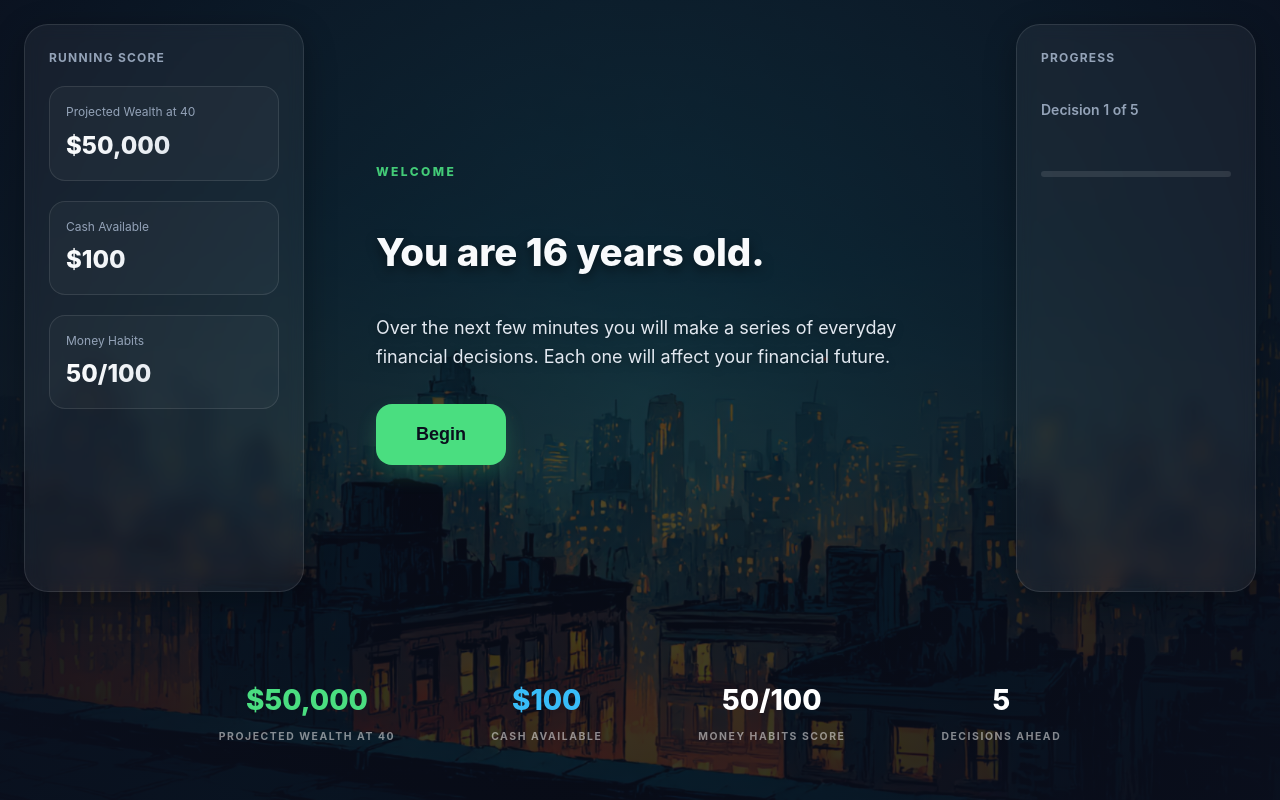
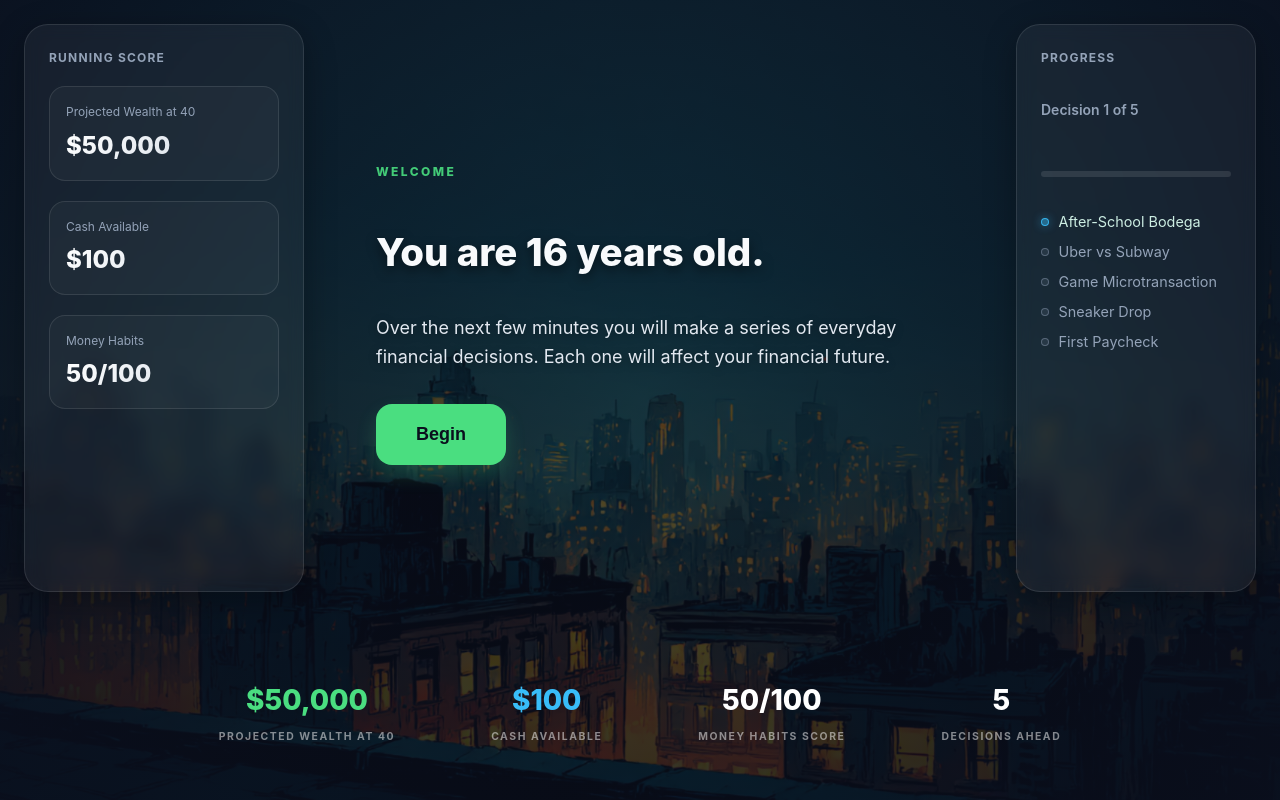
Before and after one commit to Abdibaye/financial-decision-game, a React (Vite) app: page / in a window 1280 px wide. Both pictures are taken after a click on the button "Start". Built offline with nearby package versions, Linux system fonts and the light colour scheme.

Commit message:
feat: Add scenario progress list with completion indicators and styling

```diff
--- a/src/App.css
+++ b/src/App.css
@@ -273,6 +273,54 @@ h2 {
   font-size: 0.875rem;
   font-weight: 600;
   color: var(--text-muted);
+}
+
+.scenario-progress-list {
+  list-style: none;
+  margin: 0;
+  padding: 0;
+  display: flex;
+  flex-direction: column;
+  gap: 0.75rem;
+}
+
+.scenario-progress-item {
+  display: flex;
+  align-items: center;
+  gap: 0.6rem;
+  color: var(--text-muted);
+  font-size: 0.9rem;
+}
+
+.scenario-toggle {
+  width: 8px;
+  height: 8px;
+  border-radius: 50%;
+  border: 1px solid rgba(148, 163, 184, 0.45);
+  background: rgba(148, 163, 184, 0.12);
+  flex-shrink: 0;
+  transition: all 0.2s ease;
+}
+
+.scenario-progress-item.is-complete .scenario-toggle {
+  border-color: rgba(74, 222, 128, 0.95);
+  background: var(--accent-primary);
+  box-shadow: 0 0 12px rgba(74, 222, 128, 0.6);
+}
+
+.scenario-progress-item.is-complete,
+.scenario-progress-item.is-current {
+  color: #cdeee3;
+}
+
+.scenario-progress-item.is-current .scenario-toggle {
+  border-color: rgba(56, 189, 248, 0.9);
+  background: rgba(56, 189, 248, 0.45);
+  box-shadow: 0 0 10px rgba(56, 189, 248, 0.45);
+}
+
+.scenario-progress-title {
+  line-height: 1.25;
 }
 
 /* Sound Toggle */
--- a/src/App.jsx
+++ b/src/App.jsx
@@ -361,6 +361,27 @@ function App() {
               transition={{ duration: 0.3, ease: 'easeOut' }}
             />
           </div>
+
+          <ul className="scenario-progress-list" aria-label="Scenario list">
+            {scenarios.map((item, index) => {
+              const isCompleted = index < currentIndex
+              const isCurrent = index === currentIndex
+
+              return (
+                <li
+                  key={item.id}
+                  className={`scenario-progress-item ${
+                    isCompleted ? 'is-complete' : isCurrent ? 'is-current' : 'is-upcoming'
+                  }`}
+                >
+                  <span className="scenario-toggle" aria-hidden="true" />
+                  <span className="scenario-progress-title">
+                    {item.title.replace(/^Scenario\s\d+\s—\s/, '')}
+                  </span>
+                </li>
+              )
+            })}
+          </ul>
         </aside>
       )}
 
```
